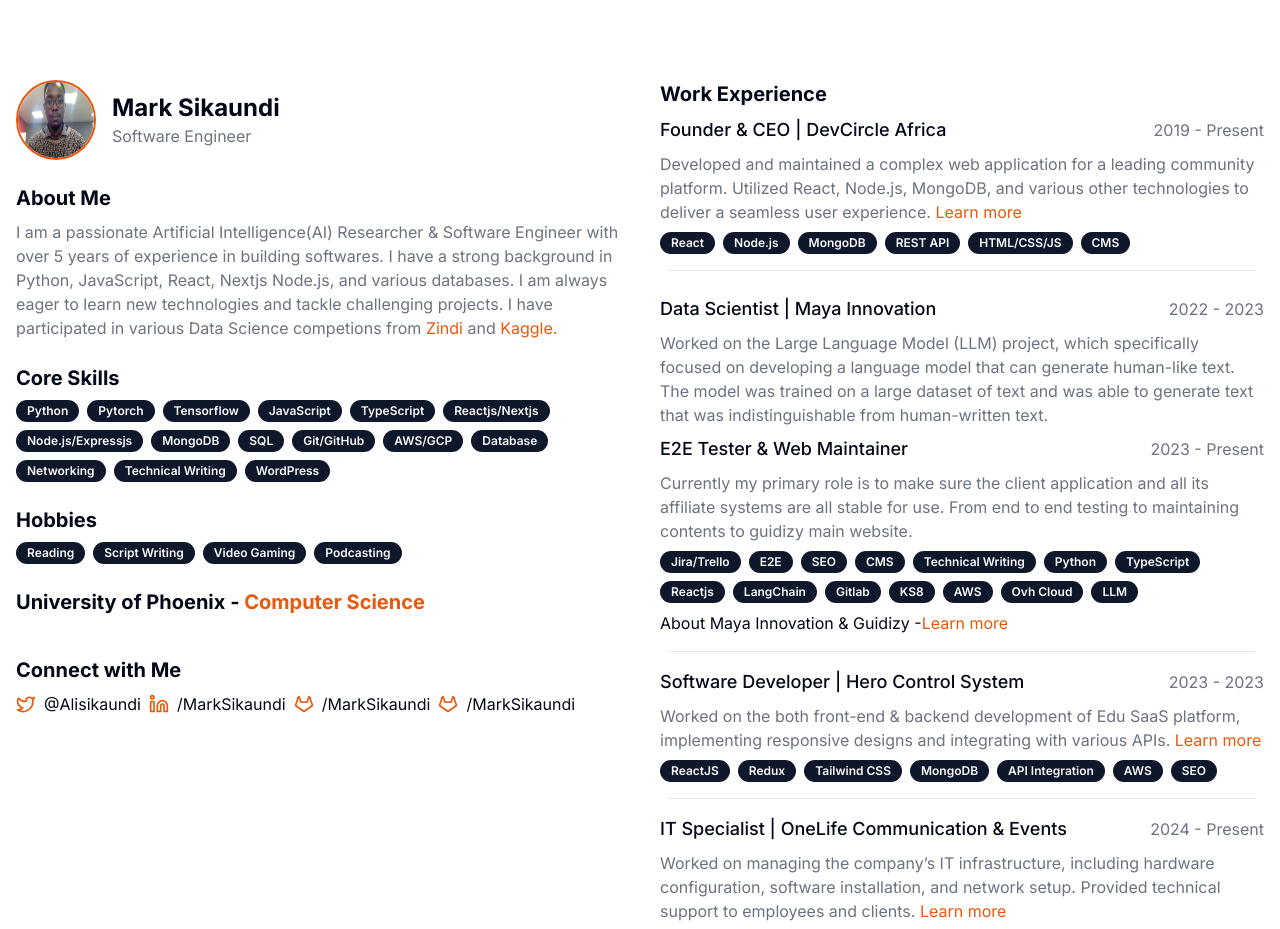
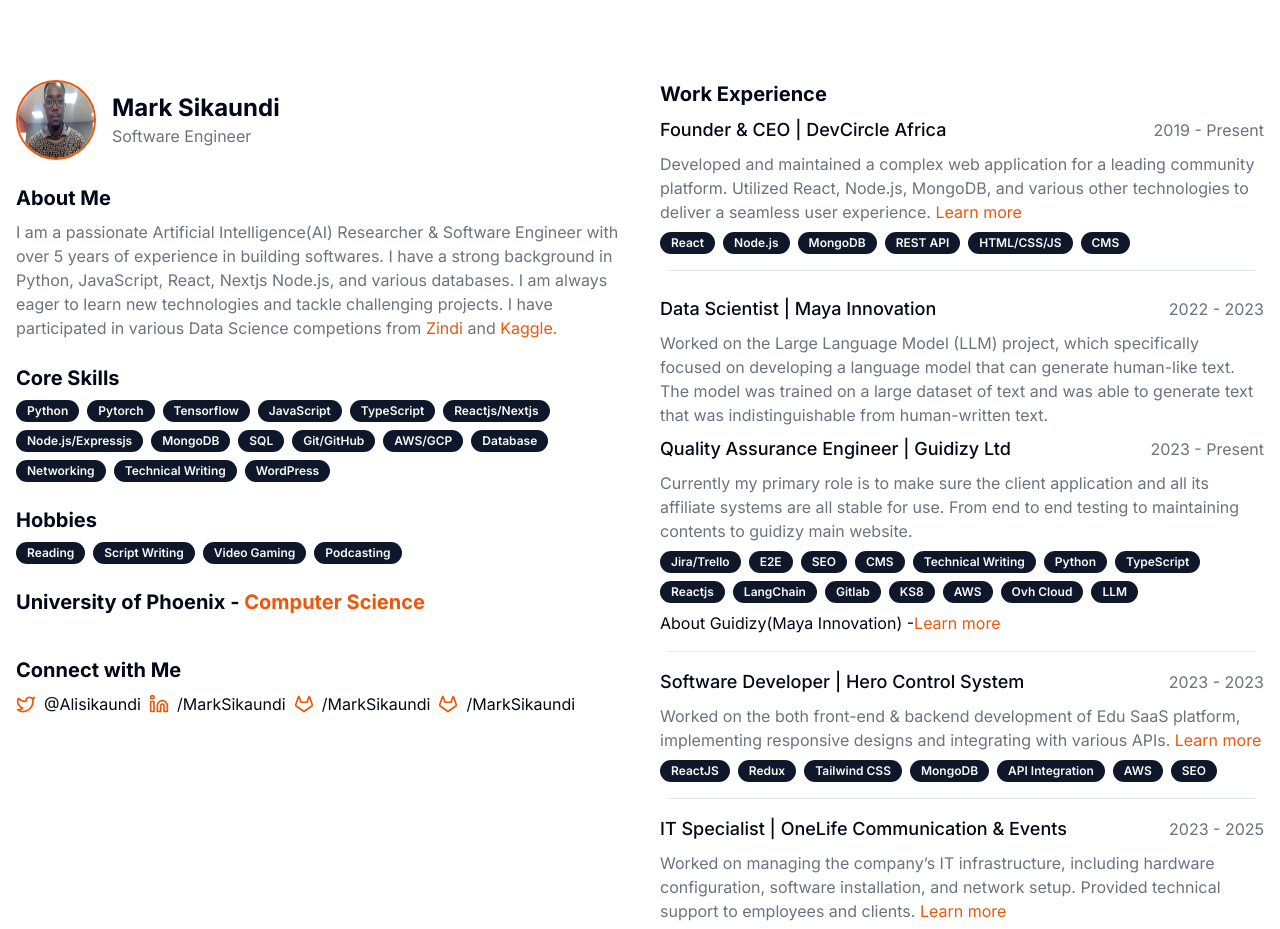
Before and after one commit to Lupleg-dev/Profile, a Next.js app: page / in a window 1280 px wide. Shown: the top 929 px of the page. Built offline with nearby package versions, Linux system fonts and the light colour scheme.

Commit message:
UPDATE: Revise job titles and descriptions in Profile component

```diff
--- a/app/page.js
+++ b/app/page.js
@@ -186,7 +186,7 @@
                 <div className="grid gap-2">
                   <div className="flex items-center justify-between">
                     <h4 className="text-lg font-medium">
-                      E2E Tester & Web Maintainer
+                      Quality Assurance Engineer | Guidizy Ltd
                     </h4>
                     <p className="text-gray-500 dark:text-gray-400">
                       2023 - Present
@@ -215,7 +215,7 @@
                     <Badge>LLM</Badge>
                   </div>
                   <p>
-                  About Maya Innovation & Guidizy -
+                  About Guidizy(Maya Innovation) -
                   <Link href="https://guidizy.com" className="text-orange-600">
                      Learn more
                   </Link>
@@ -262,7 +262,7 @@
                     IT Specialist | OneLife Communication & Events
                   </h4>
                   <p className="text-gray-500 dark:text-gray-400">
-                    2024 - Present
+                    2023 - 2025
                   </p>
                 </div>
                 <p className="text-gray-500 dark:text-gray-400">
```
Also changed, not shown: 2 other files (tests, documents, lock files or other folders).
